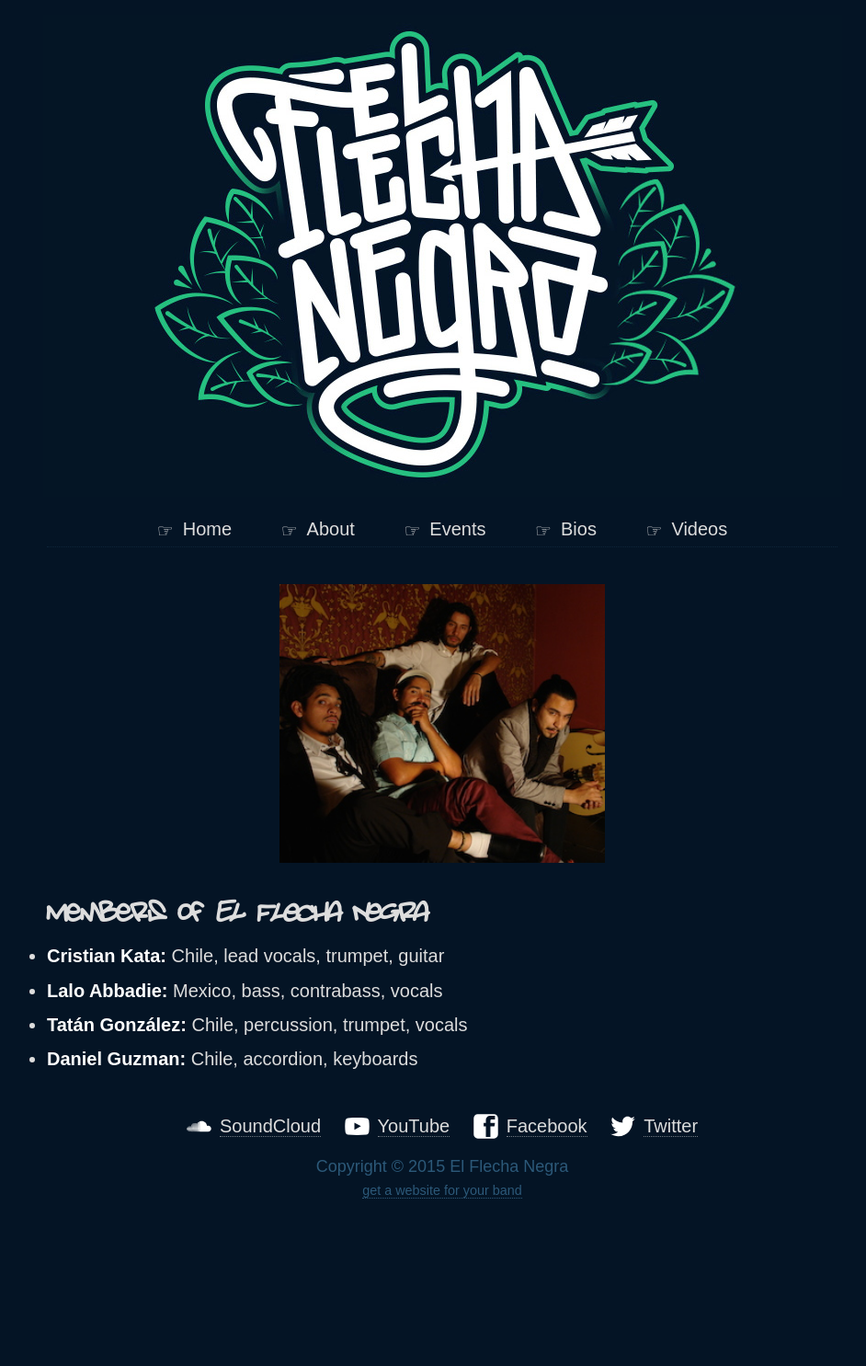
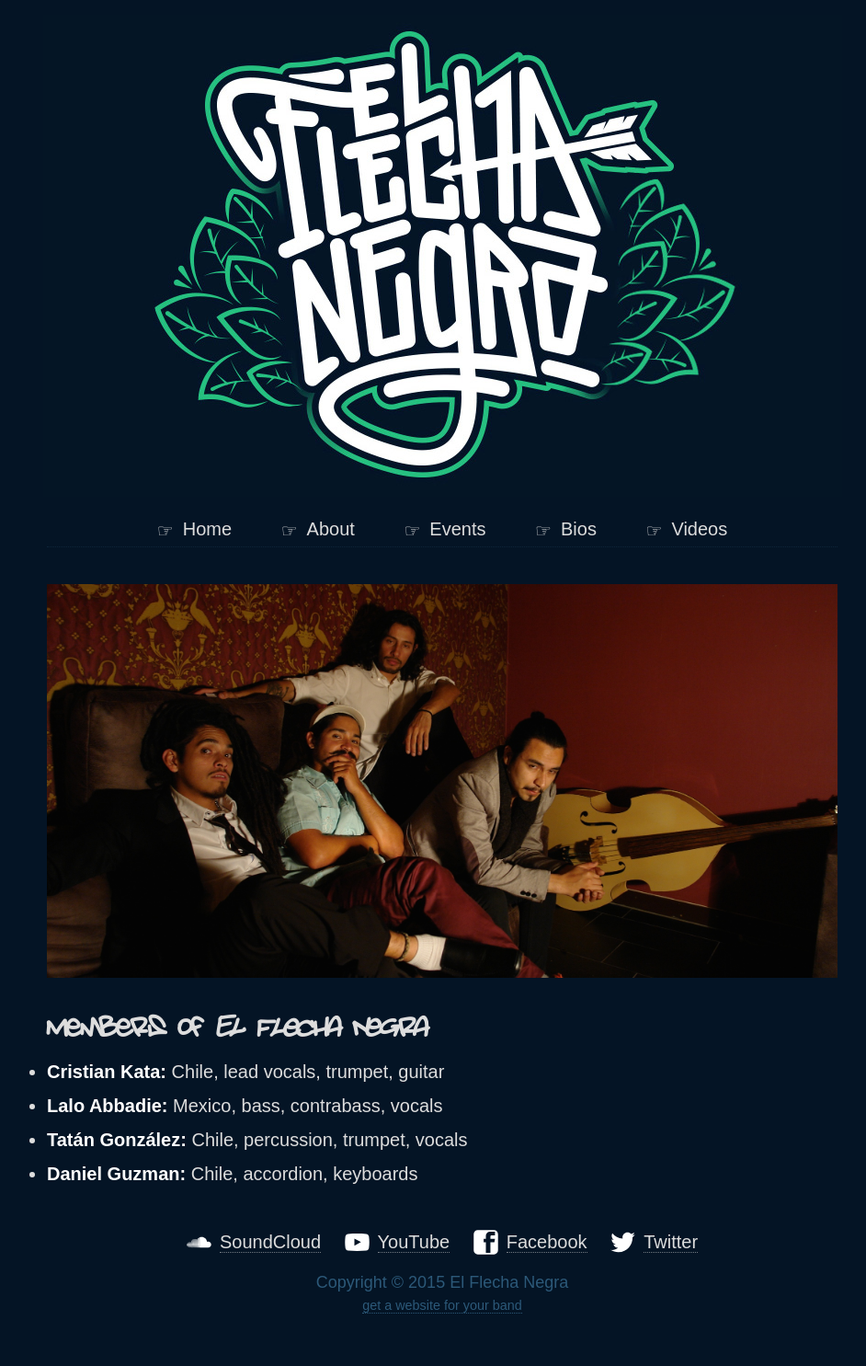
Before and after one commit to tatani/el-flecha-negra, a Jekyll site: the page built from index.html, in a window 1280 px wide. Shown: the whole page at 92% size, without its empty margins (159-1101 px from the left). Built offline with Jekyll 4.4.1, drawn with Linux system fonts in a browser that asks for light colours; Markdown is read by kramdown in place of the engine named in the settings.

Commit message:
:incoming_envelope: reference minified CSS on site

```diff
--- a/_layouts/page.html
+++ b/_layouts/page.html
@@ -4,7 +4,7 @@
     <meta charset="utf-8">
     <title>{{ page.title }} | {{ site.name }}</title>
     <meta name="viewport" content="width=device-width, initial-scale=1">
-    <link rel="stylesheet" href="/css/main.css">
+    <link rel="stylesheet" href="/css/main.min.css">
   </head>
   <body{% if page.bodyclass != '' %} class="{{ page.bodyclass }}"{% endif %}>
     <header>
```
Also changed, not shown: css/main.min.css (added).
